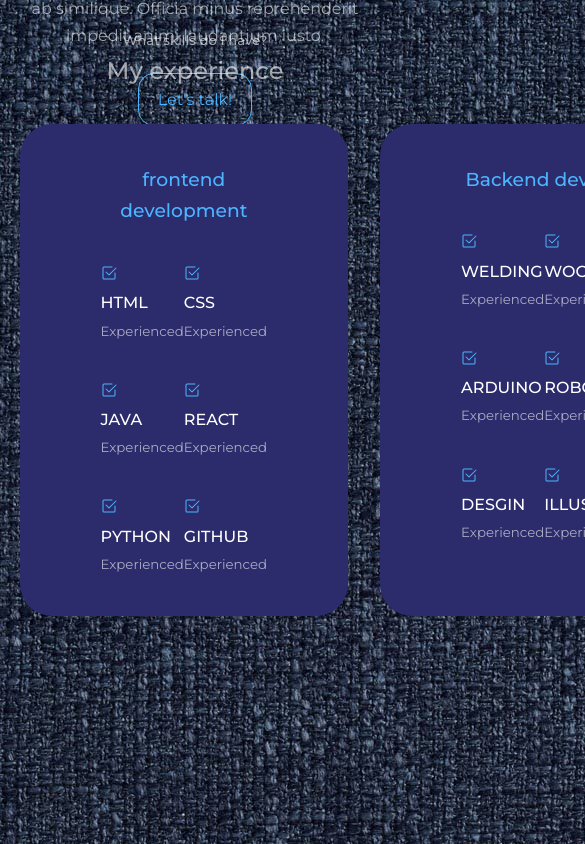
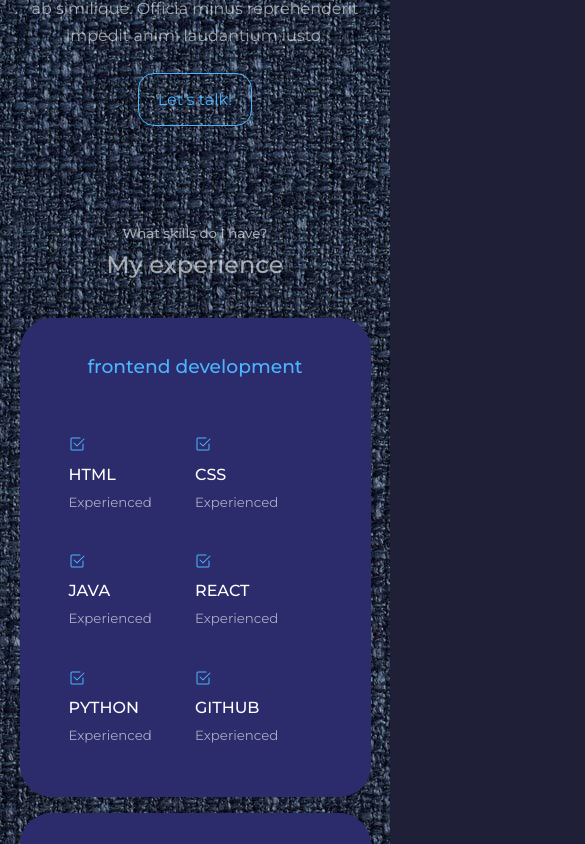
Before and after one commit to dearyfareq/capstone, a React (Create React App) app in the folder capstone/: page / in a window 390 px wide. Shown: the part 2020-2864 px from the top of the page, 585 px wide, since content can reach past the window. Built offline with nearby package versions, Linux system fonts and the light colour scheme.

Commit message:
hotfix for header file and media Q

```diff
--- a/capstone/src/components/experience/experience.css
+++ b/capstone/src/components/experience/experience.css
@@ -33,3 +33,31 @@
     margin-top: 6px;
     color: var(--color-prime);
 }
+/*==================== MEDI-Q / med device ====================*/
+@media screen and (max-width: 1024px) {
+    .experience__container{
+        grid-template-columns: 1fr;
+    }
+    .experience__container > div {
+        width: 80%;
+        padding: 2rem;
+        margin: 0 auto;
+    }
+    .experience__content{
+        padding: 1rem;
+    }
+  }
+/*==================== MEDI-Q / sma device ====================*/
+@media screen and (max-width: 600px) {
+    .experience__container{
+        gap: 1rem
+    }
+    .experience__container > div {
+        width: 100%;
+        padding: 2rem 1 rem;
+        margin: 0 auto;
+    }
+    .experience__content{
+        padding: 1rem;
+    }
+  }
--- a/capstone/src/index.css
+++ b/capstone/src/index.css
@@ -54,7 +54,6 @@
 }
 section {
   margin-top: 8rem;
-  height:100vh;
 }
 section > h2,
 section > h5 {
```
